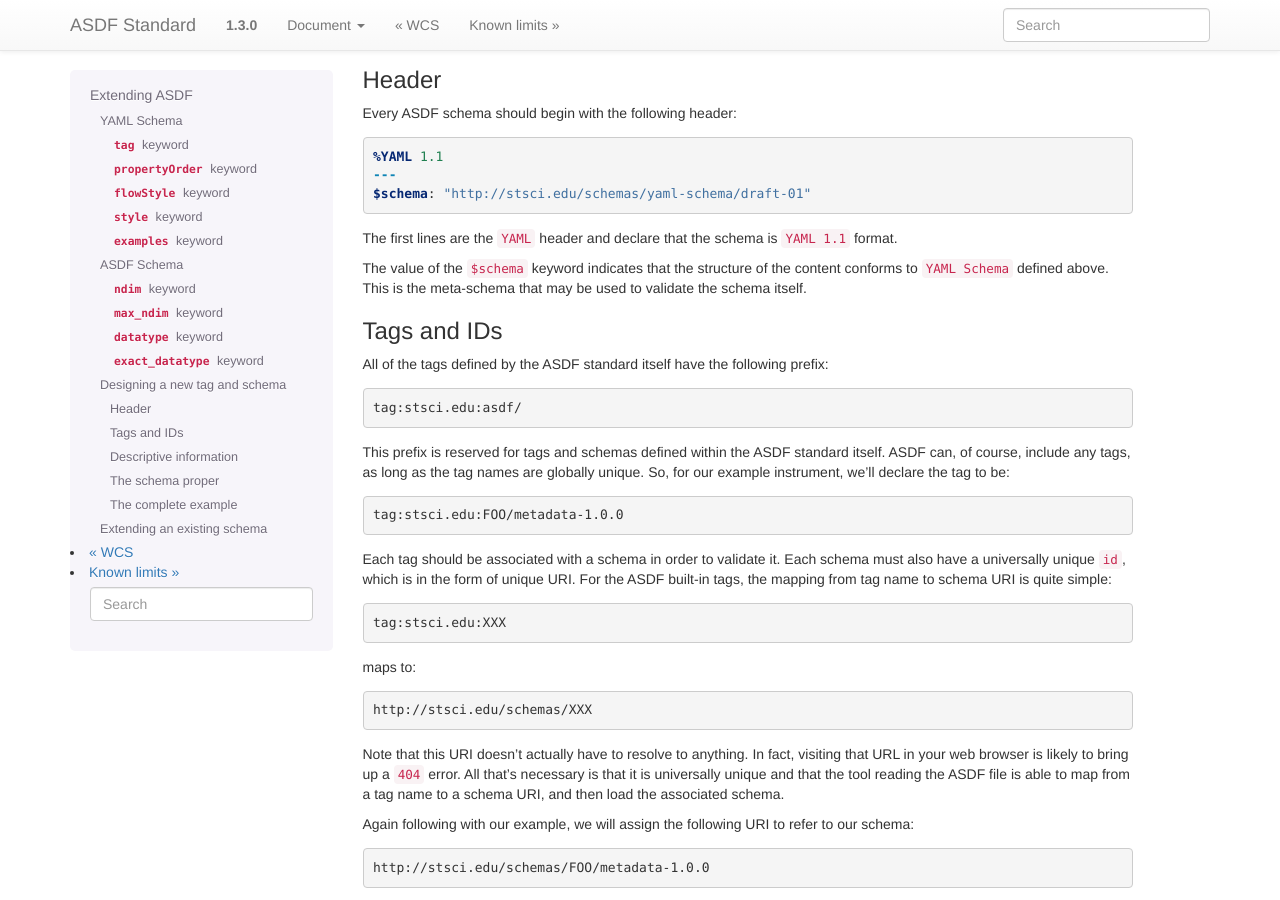
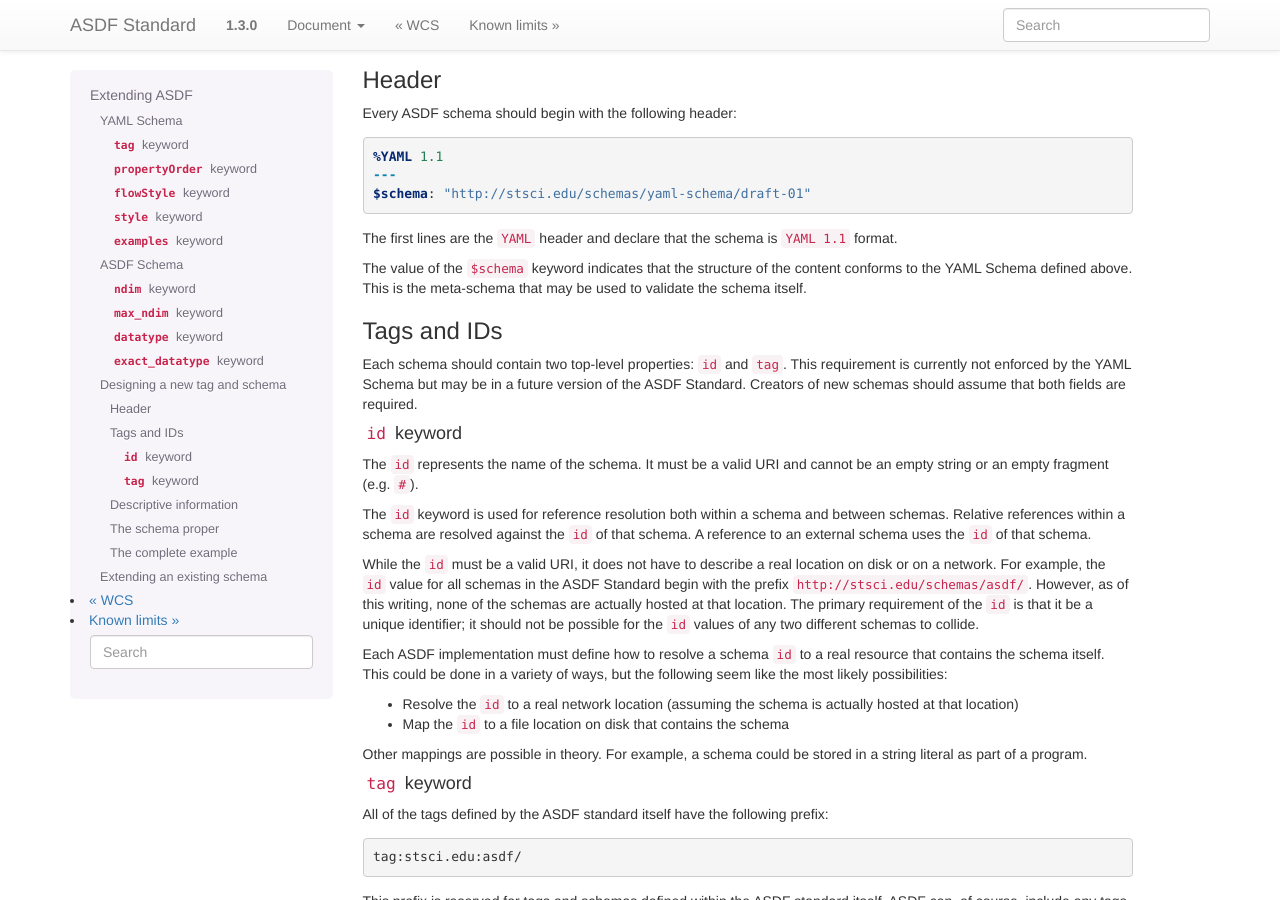
Before and after one commit to asdf-format/asdf-standard, a Sphinx documentation site: the page built from source/extending.rst, in a window 1280 px wide and 900 px high, scrolled down 2473 px. Built offline with Sphinx 7.4.7, drawn with Linux system fonts in a browser that asks for light colours; pages that are not in the unit, such as notebooks, are missing from menus.

Commit message:
Updates to schema documentation about id keyword

```diff
--- a/source/extending.rst
+++ b/source/extending.rst
@@ -195,11 +195,49 @@ The first lines are the ``YAML`` header and declare that the schema is ``YAML
 1.1`` format.
 
 The value of the ``$schema`` keyword indicates that the structure of the
-content conforms to ``YAML Schema`` defined above. This is the meta-schema that
+content conforms to the YAML Schema defined above. This is the meta-schema that
 may be used to validate the schema itself.
 
 Tags and IDs
 ^^^^^^^^^^^^
+
+Each schema should contain two top-level properties: ``id`` and ``tag``. This
+requirement is currently not enforced by the YAML Schema but may be in a future
+version of the ASDF Standard. Creators of new schemas should assume that both
+fields are required.
+
+``id`` keyword
+""""""""""""""
+
+The ``id`` represents the name of the schema. It must be a valid URI and cannot
+be an empty string or an empty fragment (e.g. ``#``).
+
+The ``id`` keyword is used for reference resolution both within a schema and
+between schemas. Relative references within a schema are resolved against the
+``id`` of that schema. A reference to an external schema uses the ``id`` of
+that schema.
+
+While the ``id`` must be a valid URI, it does not have to describe a real
+location on disk or on a network. For example, the ``id`` value for all schemas
+in the ASDF Standard begin with the prefix ``http://stsci.edu/schemas/asdf/``.
+However, as of this writing, none of the schemas are actually hosted at that
+location. The primary requirement of the ``id`` is that it be a unique
+identifier; it should not be possible for the ``id`` values of any two
+different schemas to collide.
+
+Each ASDF implementation must define how to resolve a schema ``id`` to a real
+resource that contains the schema itself. This could be done in a variety of
+ways, but the following seem like the most likely possibilities:
+
+* Resolve the ``id`` to a real network location (assuming the schema is
+  actually hosted at that location)
+* Map the ``id`` to a file location on disk that contains the schema
+
+Other mappings are possible in theory. For example, a schema could be stored
+in a string literal as part of a program.
+
+``tag`` keyword
+"""""""""""""""
 
 All of the tags defined by the ASDF standard itself have the following
 prefix::
```
